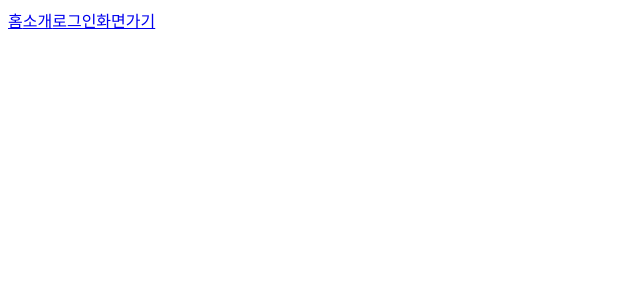
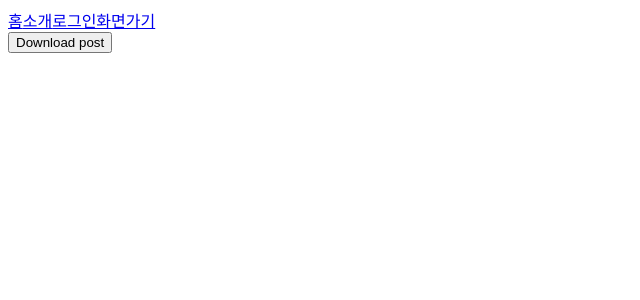
Before and after one commit to coderyu5523/react-exam, a React (Create React App) app in the folder my-app/: page /post in a window 1280 px wide. Before the commit this address had no page. Shown: the top 300 px of the page, without its empty margins (0-640 px from the left). Built offline with nearby package versions, Linux system fonts and the light colour scheme.

Commit message:
fake api 통신

```diff
--- a/my-app/src/App.js
+++ b/my-app/src/App.js
@@ -7,6 +7,7 @@ import Info from "./page/Info";
 import List from "./page/List";
 import Login from "./page/Login";
 import LoginComplete from "./page/LoginComplete";
+import Post from "./page/Post";
 
 function App() {
   return (
@@ -19,7 +20,7 @@ function App() {
         <Route path="/list" element={<List />}/>
         <Route path="/login" element={<Login />}/>
         <Route path="/loginComplete" element={<LoginComplete />}/>
-
+        <Route path="/post" element={<Post />}/>
 
       </Routes>
     </BrowserRouter>
--- /dev/null
+++ b/my-app/src/page/Post.js
@@ -0,0 +1,20 @@
+import React from 'react';
+
+function Post(props) {
+
+    async function download(){
+      let response = await fetch("https://jsonplaceholder.typicode.com/posts/3",{
+            method:"get"
+        });
+        let data = await response.json();
+        console.log(data);
+    }
+
+    return (
+        <div>
+            <button onClick={download}>Download post</button>
+        </div>
+    );
+}
+
+export default Post;
```
